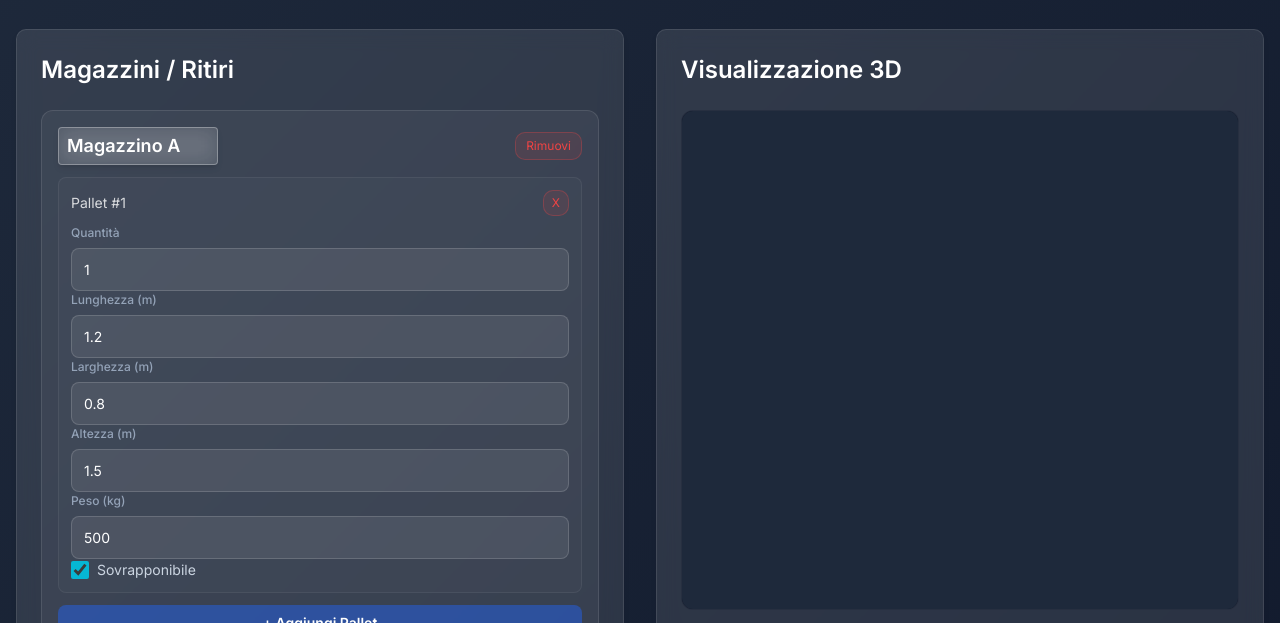
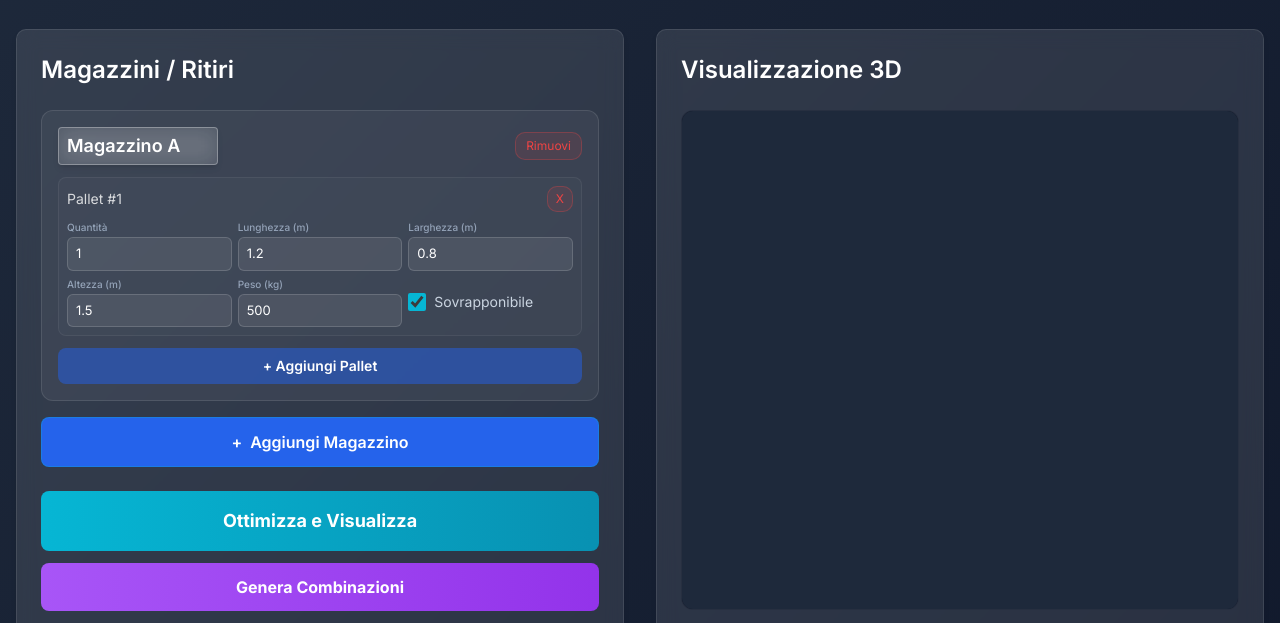
Before and after one commit to EsavingEU/PalGo, a plain HTML site: page index.html in a window 1280 px wide. Shown: the part 119-742 px from the top of the page. Drawn offline with nearby package versions, Linux system fonts and the light colour scheme.

Commit message:
Add files via upload

```diff
--- a/style.css
+++ b/style.css
@@ -63,7 +63,7 @@ header p {
     background: rgba(255, 255, 255, 0.02);
     border: 1px solid rgba(255, 255, 255, 0.06);
     border-radius: 8px;
-    padding: 12px;
+    padding: 8px;
     transition: all 0.2s ease;
 }
 
@@ -72,16 +72,22 @@ header p {
     border-color: rgba(6, 182, 212, 0.2);
 }
 
-/* Inputs */
+/* Inputs - compact layout */
+.input-group {
+    display: grid;
+    grid-template-columns: repeat(3, 1fr);
+    gap: 6px;
+}
+
 .input-group input[type="number"],
 .input-group input[type="text"] {
     width: 100%;
-    padding: 10px 12px;
+    padding: 6px 8px;
     border: 1px solid rgba(255, 255, 255, 0.15);
-    border-radius: 8px;
+    border-radius: 6px;
     background: rgba(255, 255, 255, 0.08);
     color: #ffffff;
-    font-size: 14px;
+    font-size: 13px;
     font-weight: 400;
     transition: all 0.2s ease;
 }
@@ -102,9 +108,9 @@ header p {
 /* Labels */
 .input-label {
     color: #94a3b8;
-    font-size: 12px;
+    font-size: 10px;
     font-weight: 500;
-    margin-bottom: 6px;
+    margin-bottom: 2px;
 }
 
 /* Buttons */
```
